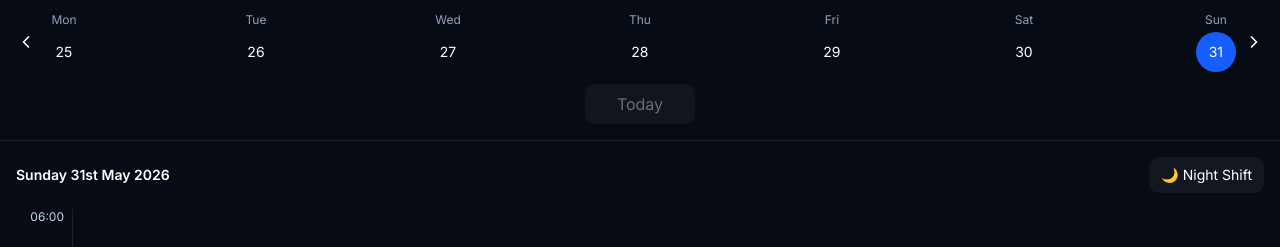
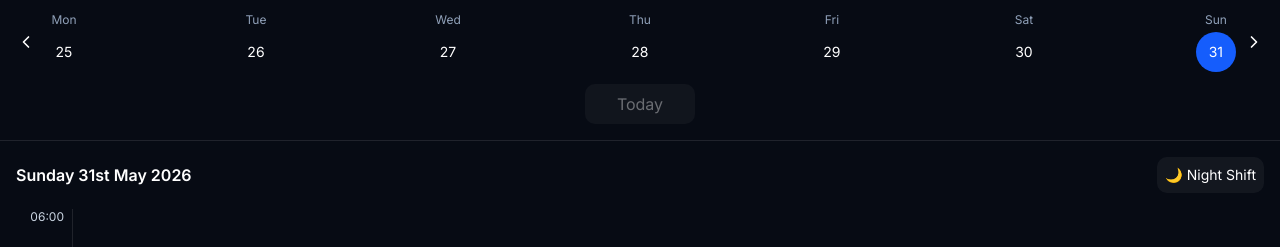
Before and after one commit to usmaan275/hospital-calendar, a Next.js app: page / in a window 1280 px wide. Shown: the top 247 px of the page. Built offline with nearby package versions, Linux system fonts and the light colour scheme; no server answers; the database is empty.

Commit message:
Updated night shift button

```diff
--- a/components/DayView.tsx
+++ b/components/DayView.tsx
@@ -126,7 +126,7 @@ export default function DayView({ selectedDay, onOpenForm, onVisitsLoaded }: Pro
     <div className="p-4">
       {/* HEADER */}
       <div className="mb-4 flex items-center justify-between">
-        <h2 className="text-sm font-semibold">
+        <h2 className="text-base font-semibold">
           {format(selectedDay, "EEEE do MMMM yyyy")}
         </h2>
         <button
@@ -144,7 +144,7 @@ export default function DayView({ selectedDay, onOpenForm, onVisitsLoaded }: Pro
               color: COLORS[Math.floor(Math.random() * COLORS.length)],
             });
           }}
-          className="px-3 py-2 rounded-lg bg-white/5 hover:bg-white/10 cursor-pointer active:scale-[0.98] transition text-sm"
+          className="px-2 py-2 rounded-lg bg-white/5 hover:bg-white/10 cursor-pointer active:scale-[0.98] transition text-sm"
         >
           🌙 Night Shift
         </button>
```
